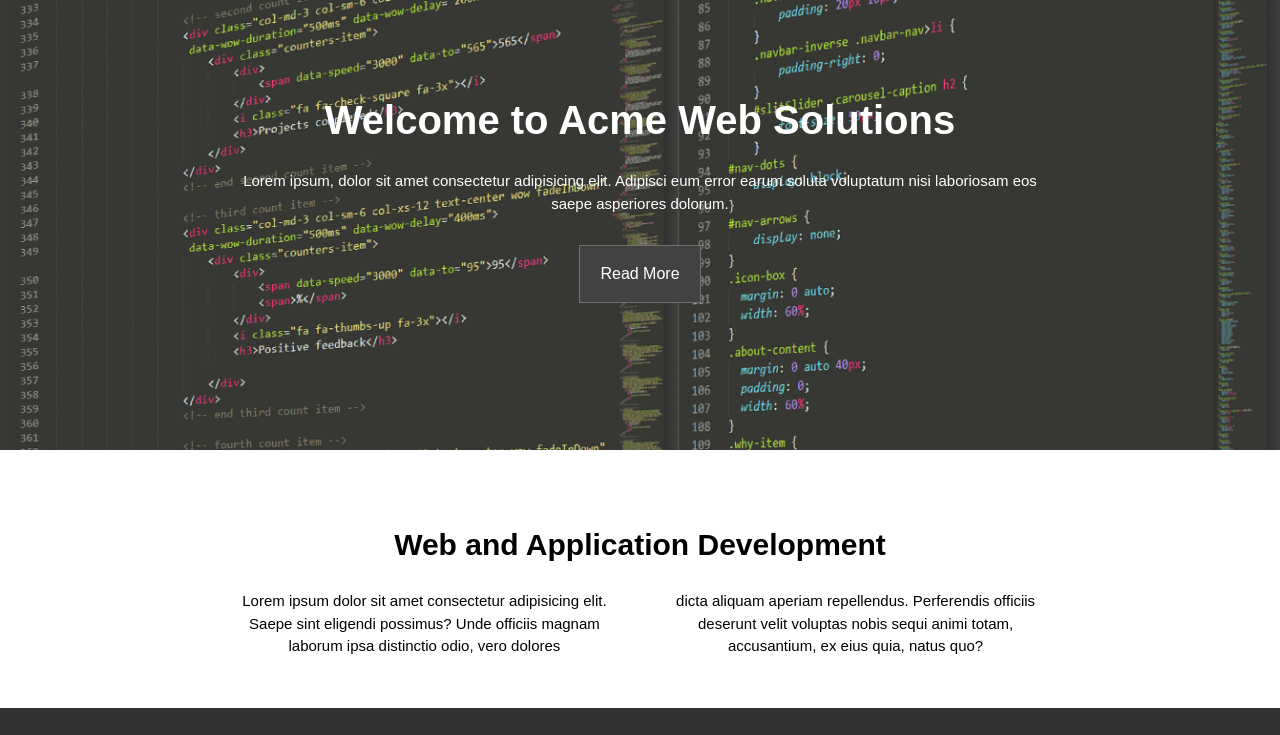
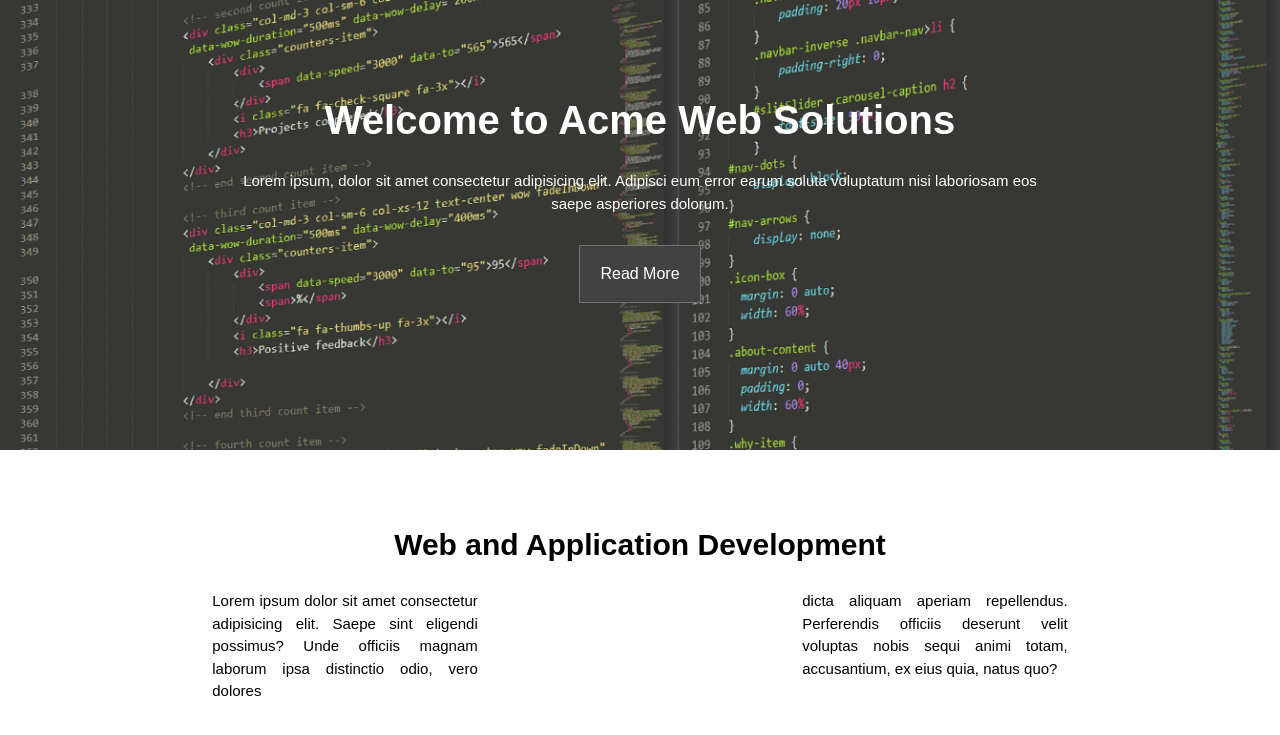
Before and after one commit to Bodia06/cssBoxModul, a plain HTML site: page index.html in a window 1280 px wide. Shown: the top 735 px of the page. Drawn offline with Linux system fonts and the light colour scheme.

Commit message:
Fix text column

```diff
--- a/assets/resourse/web&aplicationDevelopment/web&aplicationDevelopment.css
+++ b/assets/resourse/web&aplicationDevelopment/web&aplicationDevelopment.css
@@ -9,16 +9,15 @@
 }
 
 .web_app_info {
+	text-align: -webkit-center;
+	column-count: 2;
+	column-width: 100px;
 	font-size: 0;
-	padding-left: 150px;
-	padding-right: 150px;
 }
 
 .web_app_info-text {
-	display: inline-block;
+	text-align: justify;
 	font-size: 15px;
 	line-height: 1.5;
-	margin: 0 2%;
-	vertical-align: top;
 	width: 45%;
 }
```
